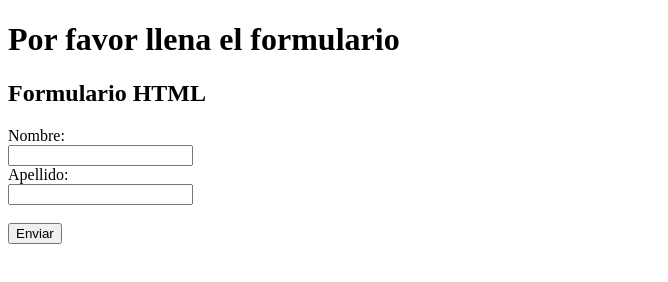
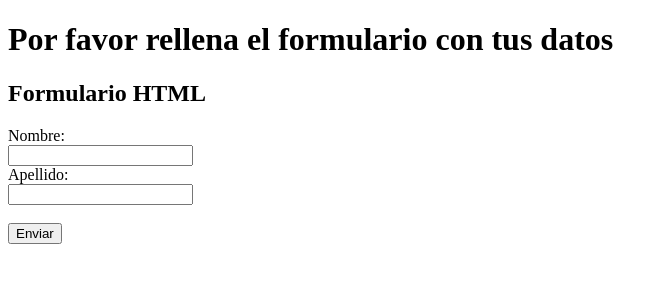
Before and after one commit to EstefanySanchez2003/Practica3, a plain HTML site: page index.html in a window 1280 px wide. Shown: the whole page, without its empty margins (0-668 px from the left). Drawn offline with Linux system fonts and the light colour scheme.

Commit message:
se realizo cambio a titulo

```diff
--- a/index.html
+++ b/index.html
@@ -8,7 +8,7 @@
 </head>
 
 <body>
-    <h1> Por favor llena el formulario </h1>
+    <h1> Por favor rellena el formulario con tus datos </h1>
     <h2>Formulario HTML</h2>
     <form action="/pagina_destino.php">
         <label for="fnombre">Nombre:</label><br>
```
